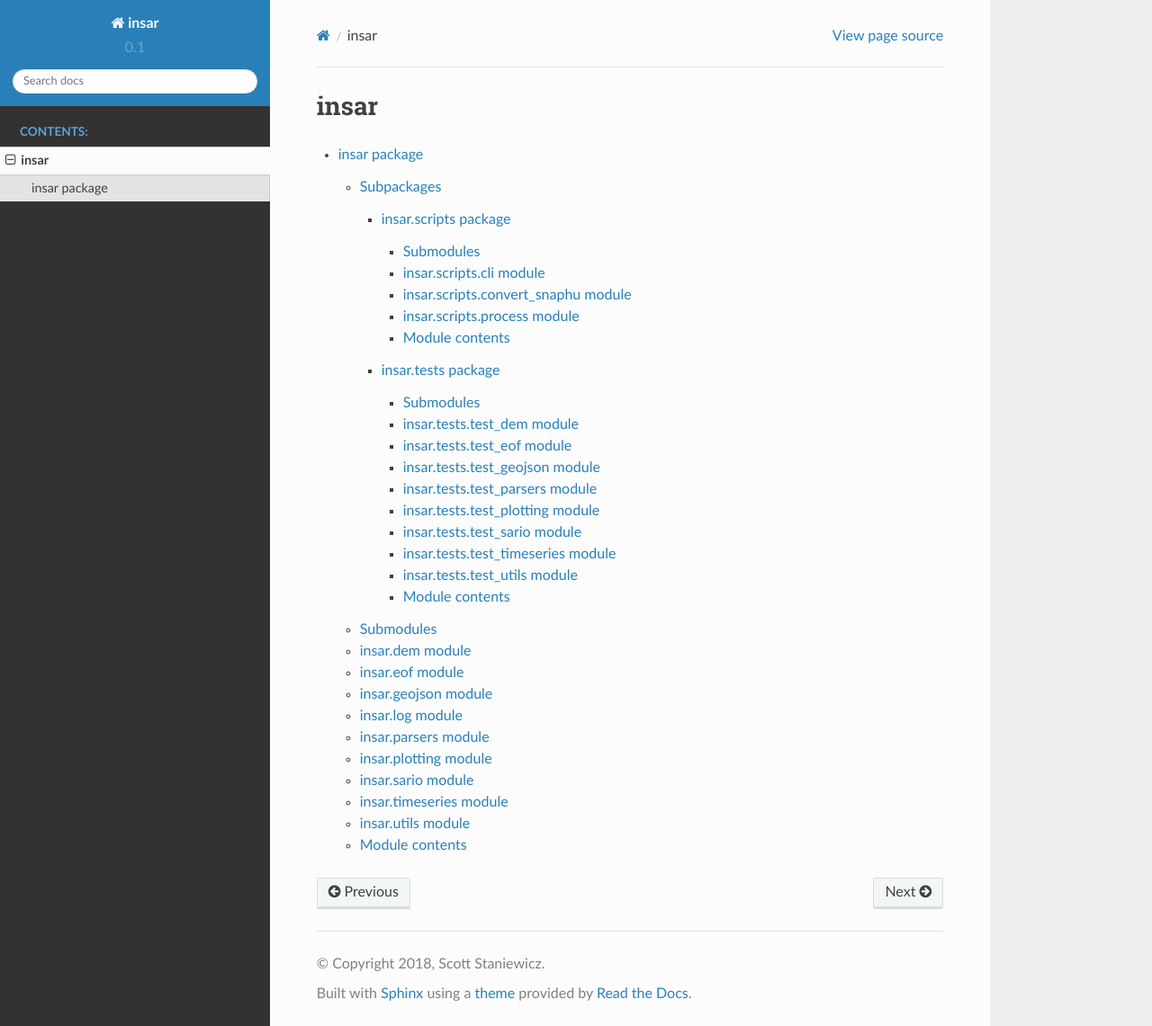
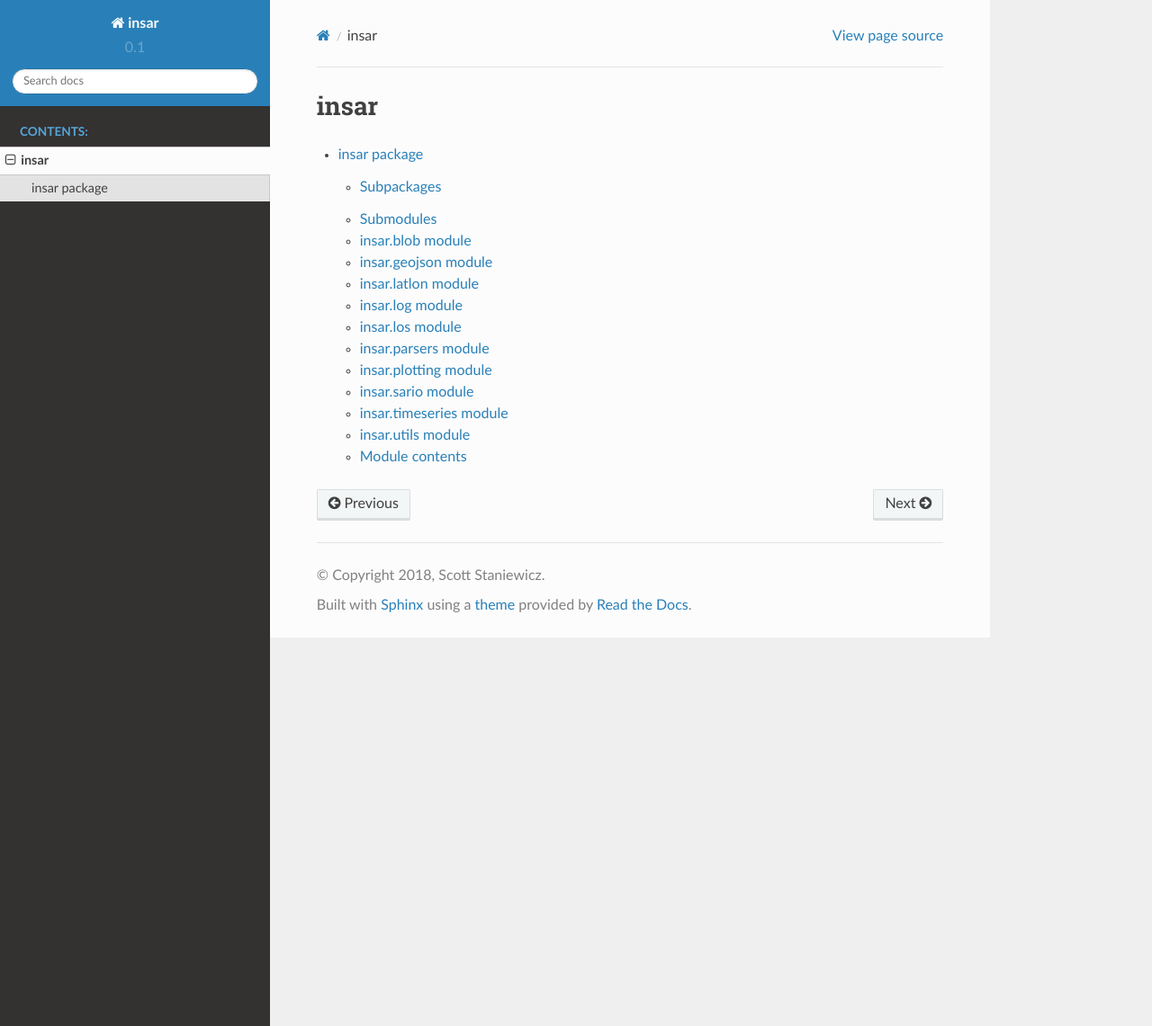
Before and after one commit to scottstanie/insar, a Sphinx documentation site: the page built from docs/source/modules.rst, in a window 1280 px wide and 1141 px high. Shown: the whole window at 90% size. Built offline with Sphinx 7.4.7 and the Read the Docs theme 2.0.0, drawn with Linux system fonts in a browser that asks for light colours; pages that are not in the unit, such as notebooks, are missing from menus.

Commit message:
try stuff for readthedocs

```diff
--- a/docs/source/conf.py
+++ b/docs/source/conf.py
@@ -15,6 +15,7 @@
 import os
 import sys
 sys.path.insert(0, os.path.abspath('../../insar'))
+sys.path.insert(0, os.path.abspath('../../insar/insar'))
 
 # -- Project information -----------------------------------------------------
 
--- a/docs/source/insar.rst
+++ b/docs/source/insar.rst
@@ -12,18 +12,10 @@ Subpackages
 Submodules
 ----------
 
-insar.dem module
-----------------
+insar.blob module
+--------------------
 
-.. automodule:: insar.dem
-    :members:
-    :undoc-members:
-    :show-inheritance:
-
-insar.eof module
-----------------
-
-.. automodule:: insar.eof
+.. automodule:: insar.blob
     :members:
     :undoc-members:
     :show-inheritance:
@@ -36,10 +28,26 @@ insar.geojson module
     :undoc-members:
     :show-inheritance:
 
+insar.latlon module
+----------------
+
+.. automodule:: insar.latlon
+    :members:
+    :undoc-members:
+    :show-inheritance:
+
 insar.log module
 ----------------
 
 .. automodule:: insar.log
+    :members:
+    :undoc-members:
+    :show-inheritance:
+
+insar.los module
+----------------
+
+.. automodule:: insar.los
     :members:
     :undoc-members:
     :show-inheritance:
--- a/docs/source/insar.scripts.rst
+++ /dev/null
@@ -1,38 +0,0 @@
-insar.scripts package
-=====================
-
-Submodules
-----------
-
-insar.scripts.cli module
-------------------------
-
-.. automodule:: insar.scripts.cli
-    :members:
-    :undoc-members:
-    :show-inheritance:
-
-insar.scripts.convert\_snaphu module
-------------------------------------
-
-.. automodule:: insar.scripts.convert_snaphu
-    :members:
-    :undoc-members:
-    :show-inheritance:
-
-insar.scripts.process module
-----------------------------
-
-.. automodule:: insar.scripts.process
-    :members:
-    :undoc-members:
-    :show-inheritance:
-
-
-Module contents
----------------
-
-.. automodule:: insar.scripts
-    :members:
-    :undoc-members:
-    :show-inheritance:
--- a/docs/source/insar.tests.rst
+++ /dev/null
@@ -1,78 +0,0 @@
-insar.tests package
-===================
-
-Submodules
-----------
-
-insar.tests.test\_dem module
-----------------------------
-
-.. automodule:: insar.tests.test_dem
-    :members:
-    :undoc-members:
-    :show-inheritance:
-
-insar.tests.test\_eof module
-----------------------------
-
-.. automodule:: insar.tests.test_eof
-    :members:
-    :undoc-members:
-    :show-inheritance:
-
-insar.tests.test\_geojson module
---------------------------------
-
-.. automodule:: insar.tests.test_geojson
-    :members:
-    :undoc-members:
-    :show-inheritance:
-
-insar.tests.test\_parsers module
---------------------------------
-
-.. automodule:: insar.tests.test_parsers
-    :members:
-    :undoc-members:
-    :show-inheritance:
-
-insar.tests.test\_plotting module
----------------------------------
-
-.. automodule:: insar.tests.test_plotting
-    :members:
-    :undoc-members:
-    :show-inheritance:
-
-insar.tests.test\_sario module
-------------------------------
-
-.. automodule:: insar.tests.test_sario
-    :members:
-    :undoc-members:
-    :show-inheritance:
-
-insar.tests.test\_timeseries module
------------------------------------
-
-.. automodule:: insar.tests.test_timeseries
-    :members:
-    :undoc-members:
-    :show-inheritance:
-
-insar.tests.test\_utils module
-------------------------------
-
-.. automodule:: insar.tests.test_utils
-    :members:
-    :undoc-members:
-    :show-inheritance:
-
-
-Module contents
----------------
-
-.. automodule:: insar.tests
-    :members:
-    :undoc-members:
-    :show-inheritance:
```
Also changed, not shown: 2 other files.
